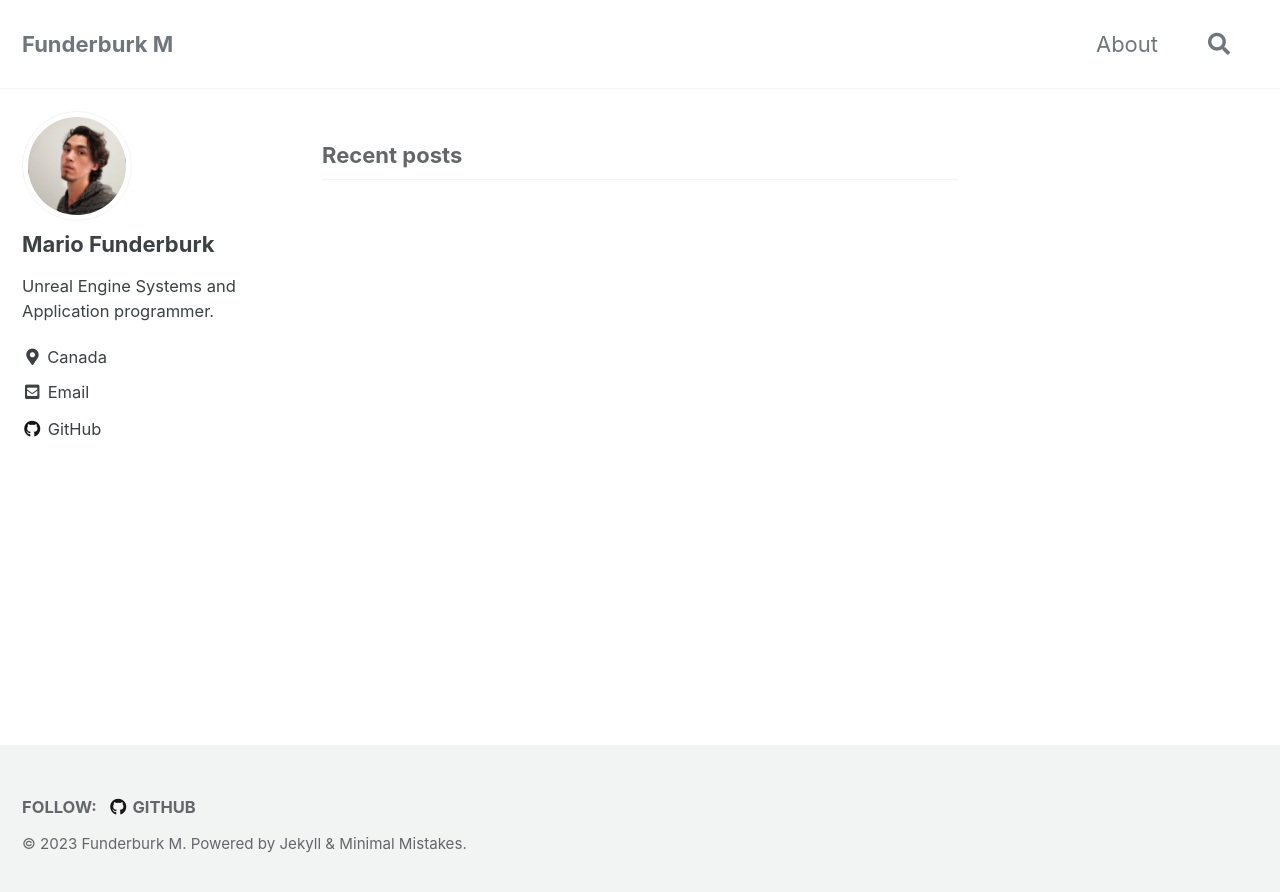
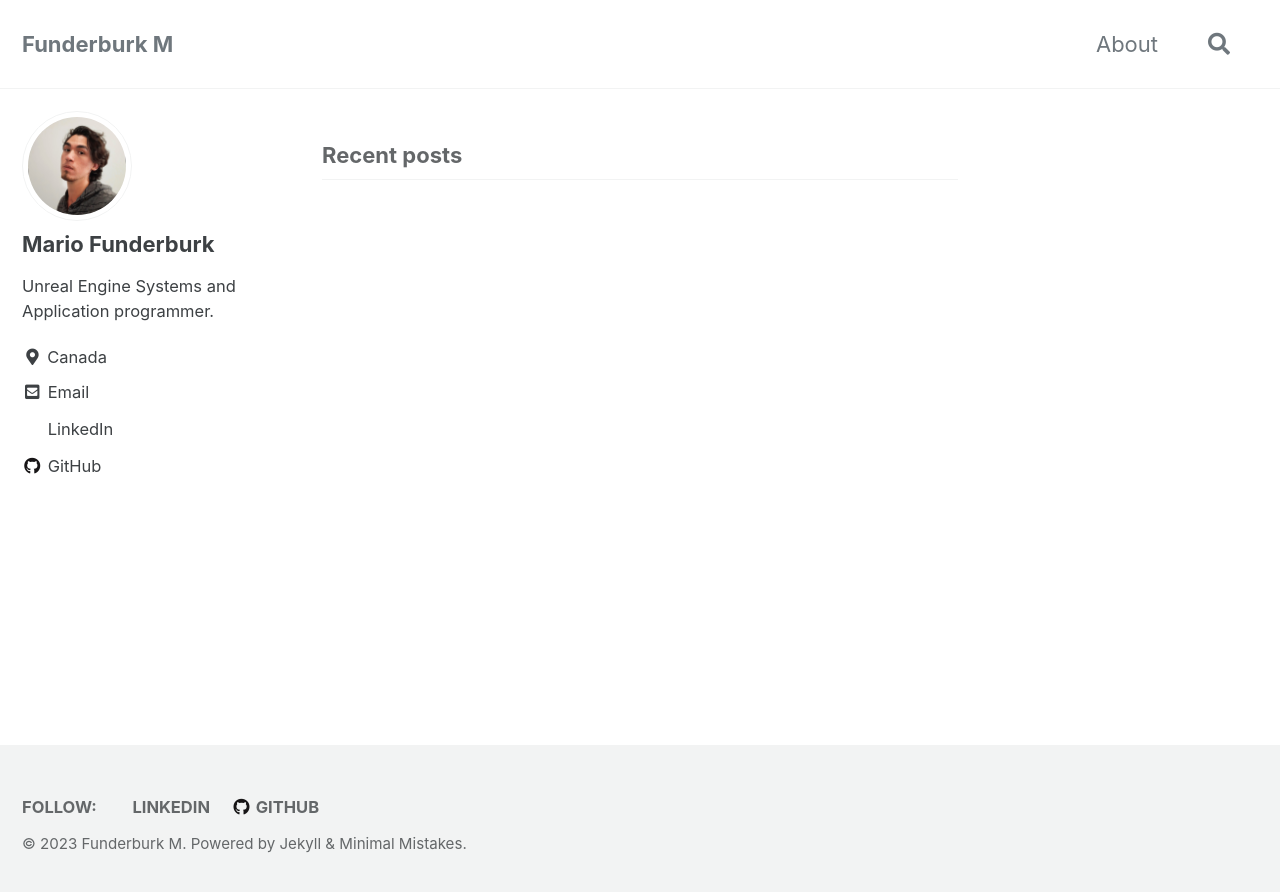
Before and after one commit to FunderburkM/FunderburkM.github.io, a Jekyll site: the page built from index.html, in a window 1280 px wide. Shown: the top 892 px of the page. Built offline with Jekyll 4.4.1, drawn with Linux system fonts in a browser that asks for light colours; cached includes are drawn as plain includes; the list of posts is cut into pages by our own code.

Commit message:
Try Add Links

```diff
--- a/_config.yml
+++ b/_config.yml
@@ -113,6 +113,9 @@
     - label: "Website"
       icon: "fas fa-fw fa-link"
       # url: "https://your-website.com"
+    - label: "LinkedIn"
+      icon: "fab fa-fw fa-linkedin-square"
+      url: "https://www.linkedin.com/in/mario-funderburk-530567a0/"
     - label: "Twitter"
       icon: "fab fa-fw fa-twitter-square"
       # url: "https://twitter.com/MarioFunderburk"
@@ -129,6 +132,9 @@
 # Site Footer
 footer:
   links:
+    - label: "LinkedIn"
+      icon: "fab fa-fw fa-linkedin-square"
+      url: "https://www.linkedin.com/in/mario-funderburk-530567a0/"
     - label: "Twitter"
       icon: "fab fa-fw fa-twitter-square"
       # url: "https://twitter.com/MarioFunderburk"
```
